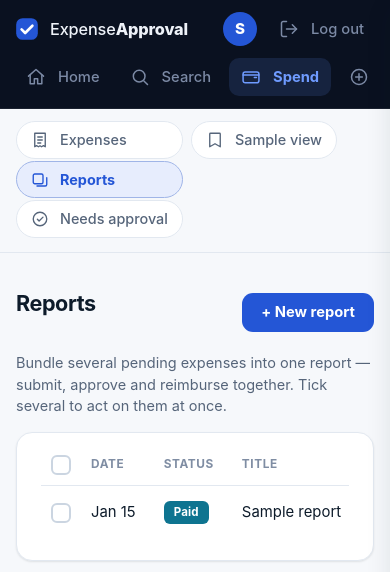
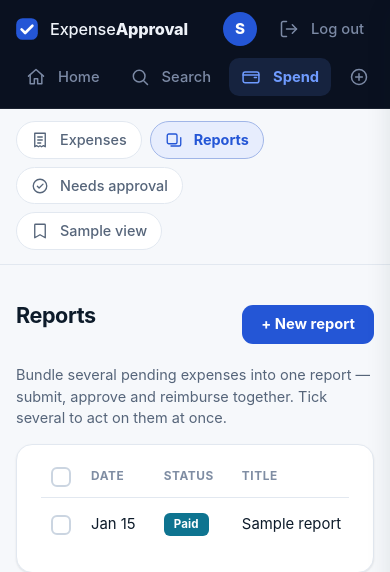
Before and after one commit to 0x-mythos/expense-approval, a FastAPI app: page /reports in a window 390 px wide. Shown: the top 572 px of the page. Run offline with FastAPI, Linux system fonts and the light colour scheme; the visitor is signed in with stand-in values (Sample User, id 1); tables that the repository leaves empty hold one stand-in row (values such as "Sample post").

Commit message:
Fix mobile Spend nav: lay Expenses/Reports/Needs approval horizontally

```diff
--- a/app/static/style.css
+++ b/app/static/style.css
@@ -637,7 +637,8 @@ input[type="checkbox"]:focus-visible { outline: none; box-shadow: var(--ring); }
   .spend-layout { grid-template-columns: 1fr; gap: 14px; min-height: 0; }
   .spend-nav { position: static; height: auto; overflow: visible; background: transparent; border-right: none; border-bottom: 1px solid var(--border); padding: 12px 16px; }
   .spend-main { padding: 20px 16px 48px; }
-  .spend-nav .subnav { flex-direction: row; flex-wrap: nowrap; overflow-x: auto; gap: 8px; padding-bottom: 2px; -webkit-overflow-scrolling: touch; }
+  .spend-nav .subnav { flex-direction: row; flex-wrap: wrap; overflow-x: visible; gap: 8px; padding-bottom: 2px; -webkit-overflow-scrolling: touch; }
+  .spend-nav .subnav-items { flex-direction: row; flex-wrap: wrap; gap: 8px; overflow: visible; }  /* Expenses/Reports/Needs approval in a horizontal row, not a column */
   .spend-nav-head { display: none; }  /* hide collapse control on mobile */
   .spend-collapsed .spend-layout { grid-template-columns: 1fr; }  /* never collapse on mobile */
   .spend-collapsed .spend-nav { padding: 12px 16px; }
--- a/app/templates/base.html
+++ b/app/templates/base.html
@@ -4,7 +4,7 @@
   <meta charset="utf-8">
   <meta name="viewport" content="width=device-width, initial-scale=1">
   <title>{% block title %}Expense Approval{% endblock %}</title>
-  <link rel="stylesheet" href="/static/style.css?v=26">
+  <link rel="stylesheet" href="/static/style.css?v=27">
   <script src="https://unpkg.com/htmx.org@2.0.4" crossorigin="anonymous"></script>
 </head>
 <body class="{% if user %}has-side{% else %}is-auth{% endif %}">
```
